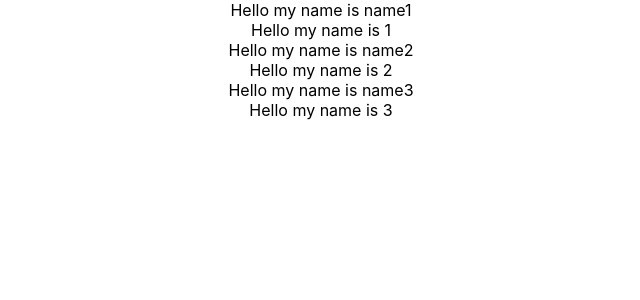
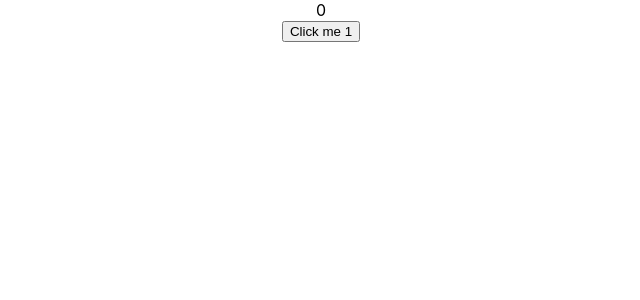
Before and after one commit to mucahitcetinkaya/React_Egitimi_1, a React (Create React App) app in the folder react-learn/: page / in a window 1280 px wide. Shown: the top 300 px of the page, without its empty margins (319-959 px from the left). Built offline with nearby package versions, Linux system fonts and the light colour scheme.

Commit message:
Ders 8 React Events, Button Oluşturma onClick Eventi
Bölüm 3. React Probs ve State
Ders 8 React Events, Button Oluşturma onClick Eventi

```diff
--- /dev/null
+++ b/react-learn/src/Ders/B3D8.js
@@ -0,0 +1,24 @@
+// Bölüm 3. React Probs ve State
+
+// Ders 8 React Events, Button Oluşturma onClick Eventi
+
+import "../App.css";
+import Clicker from "../components/B3D8/Clicker";
+
+function B3D8() {
+    return (
+        <>
+            <div className="App">
+                <Clicker />
+            </div>
+        </>
+    );
+}
+export default B3D8;
+
+// Ders 8 Notları
+
+/*
+yeni bir component olusturduk burda cagırdık onu button yazdık
+tıklayınca bişey olmuyor fonksiyon vermemiz lazım
+*/
--- /dev/null
+++ b/react-learn/src/components/B3D8/Clicker.js
@@ -0,0 +1,79 @@
+function Clicker() {
+    // not 1
+    //   function handleClick() {
+    //     console.log("üstteki click me 1.");
+    //   }
+
+    // not 2
+    //arttırmaya yarıyor
+    //   let count = 0;
+    //   function handleClick() {
+    //     count++;
+    //     console.log(count);
+    //   }
+
+    // not 3
+    // arttırdıgını console da değilde ekranda görmek istiyoruz bunu nasıl yaparız
+    // count verdik return da count u cagıralım
+    // count geliyor tıklayınca console da artıyor ama ekranda yazan artmıyor
+    // burda araya state kavramı giriyor
+    // neden boyle oluyor bu component html olarak kalıyor kendini yenilemiyor
+    // state kullanınca bu component degistiginde yenile demiş oluyoruz
+    // state e geçelim
+    let count = 0;
+    function handleClick() {
+        count++;
+        console.log(count);
+    }
+
+    return (
+        <>
+            <div>
+                <div>{count}</div>
+                <button onClick={handleClick}>Click me 1 </button>
+                {/* <button onClick={handleClick}>Click me 1 </button> */}
+                {/* <button onClick={handleClick()}>Click me</button> */}
+                {/* <button
+          onClick={function a() {
+            console.log("alttaki click me 2");
+          }}
+        >
+          Click me 2{" "}
+        </button>
+        <button
+          onClick={() => {
+            console.log("clickme 3");
+          }}
+        >
+          Click me 3{" "}
+        </button> */}
+            </div>
+        </>
+    );
+}
+
+export default Clicker;
+
+/*
+fonksiyon vermemiz lazım tıklanınca bişey olması için
+tarayıcıdan console a tıklanıldı yazıyor
+1. olan funchion yazıp cagırmak var
+        <button onClick={handleClick}>Click me</button>
+2. olan funchion ı burda belirtmek var
+        <button onClick={handleClick()}>Click me</button>
+farkı react calısırken direk calısması
+parantezli yazarsan eger tıklamadan direk calısıyor
+2. kere yazıyor bunun sebebi de index.js de
+App in
+<React.StrictMode>
+    <App />
+  </React.StrictMode>
+  boyle cagrılmıs olmasında
+scrictmode u kaldırırsan 1 kere yazar
+tıklamadan cagırmasını istemiyoruz parantezsiz yazdık
+fonksiyon cagırma sekillerine bakıyoruz burda
+yukarıda cagırıp içeride verebilirsin
+direk altta fonksiyon olusturabilirsin
+arrow funchion ile yazabilirsin
+bir sürü yöntemi var
+*/
--- a/react-learn/src/index.js
+++ b/react-learn/src/index.js
@@ -5,7 +5,8 @@ import './index.css';
 import reportWebVitals from './reportWebVitals';
 //import B2D5 from './Ders/B2D5';
 //import B2D6 from './Ders/B2D6';
-import B3D7 from './Ders/B3D7';
+//import B3D7 from './Ders/B3D7';
+import B3D8 from './Ders/B3D8';
 
 
 const root = ReactDOM.createRoot(document.getElementById('root'));
@@ -15,7 +16,8 @@ root.render(
   // </React.StrictMode>
   // <B2D5 />
   //<B2D6 />
-  <B3D7 />
+  //<B3D7 />
+  <B3D8 />
 );
 
 // If you want to start measuring performance in your app, pass a function
```
Also changed, not shown: react-learn/Notlar/8 - Ders 8 React Events, Button Oluşturma onClick Eventi.txt (added).
